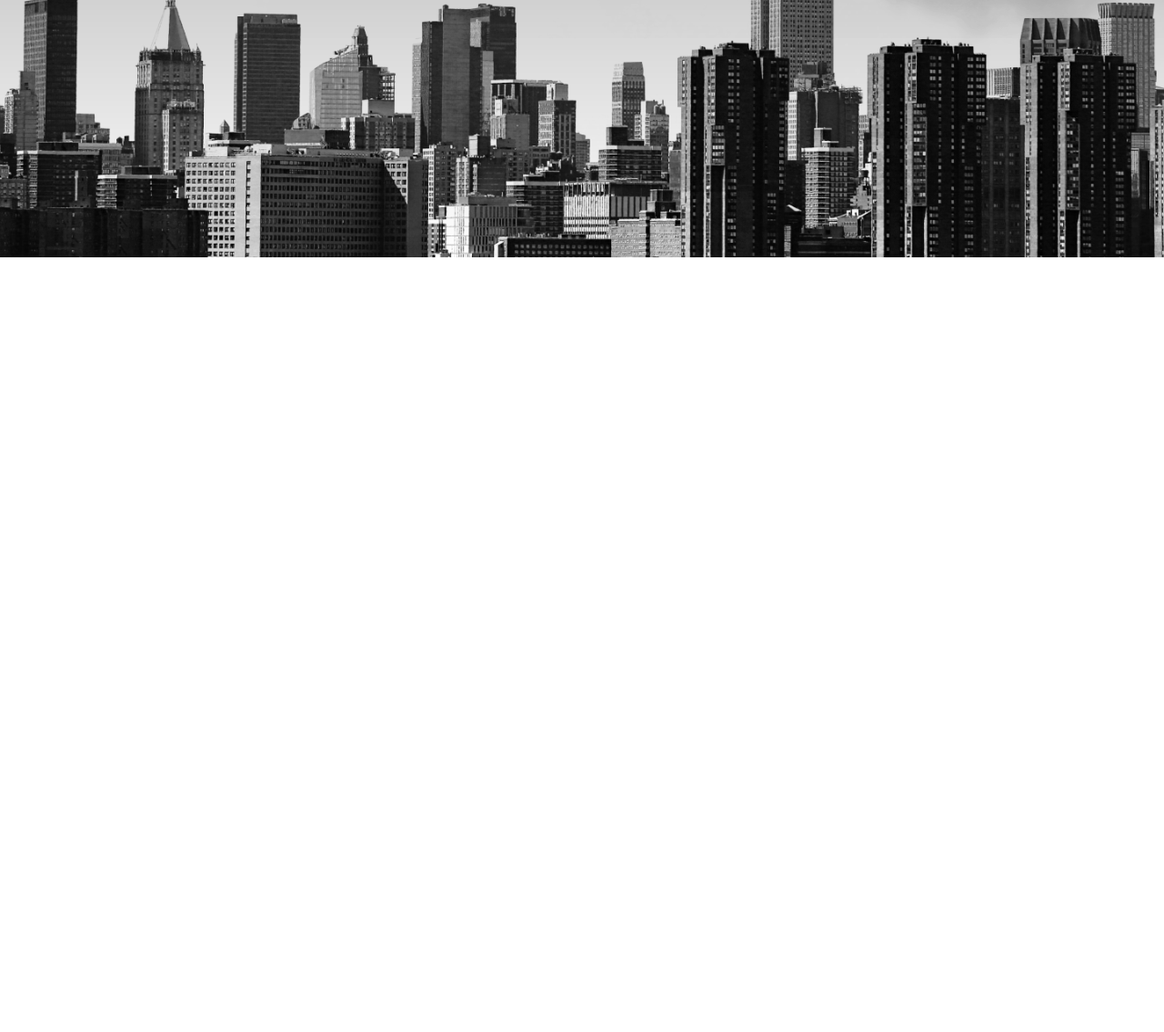
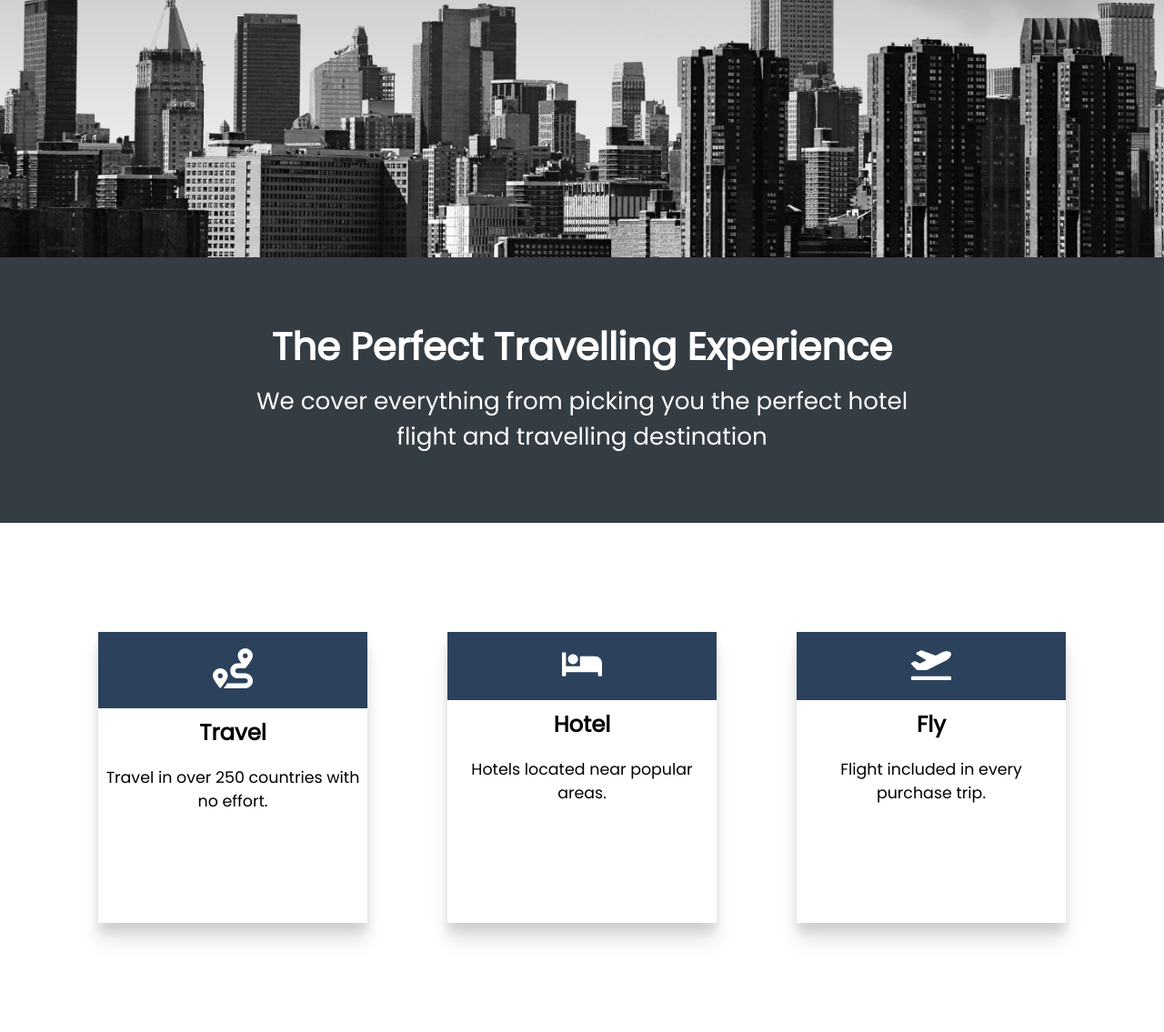
Before and after one commit to Ibnballo1/travel-website, a plain HTML site: page index.html in a window 1280 px wide. Shown: the part 1352-2487 px from the top of the page at 91% size. Before the commit the page ends 1635 px from the top, so only its background shows below. Drawn offline with Linux system fonts and the light colour scheme; a web font is replaced by a local one.

Commit message:
Add benefit section

```diff
--- a/index.html
+++ b/index.html
@@ -38,6 +38,36 @@
                 <img src="./img/cloud.png" class="moving-cloud-2 cloud" alt="Cloud">
             </header>
         </section>
+
+        <section class="benefits">
+            <header class="benefits-head">
+                <h2>The Perfect Travelling Experience</h2>
+                <h3>We cover everything from picking you the perfect hotel <br> flight and travelling destination</h3>
+            </header>
+            <div class="cards">
+                <div class="card">
+                    <div class="card-icon">
+                        <img src="./icons/route-solid.svg" alt="">
+                    </div>
+                    <h4>Travel</h4>
+                    <p>Travel in over 250 countries with no effort.</p>
+                </div>
+                <div class="card">
+                    <div class="card-icon">
+                        <img src="./icons/bed-solid.svg" alt="">
+                    </div>
+                    <h4>Hotel</h4>
+                    <p>Hotels located near popular areas.</p>
+                </div>
+                <div class="card">
+                    <div class="card-icon">
+                        <img src="./icons/plane-departure-solid.svg" alt="">
+                    </div>
+                    <h4>Fly</h4>
+                    <p>Flight included in every purchase trip.</p>
+                </div>
+            </div>
+        </section>
     </main>
 </body>
 
--- a/style.css
+++ b/style.css
@@ -168,6 +168,54 @@
     }
 }
 
+/* BENEFITS SECTION */
+.benefits-head {
+    background: #343c44;
+    padding: 3rem;
+    min-height: 30vh;
+    display: flex;
+    flex-direction: column;
+    justify-content: center;
+    align-items: center;
+    color: #fff;
+    text-align: center;
+}
+
+.benefits-head h3 {
+    padding: 1rem;
+}
+
+.cards {
+    width: 90%;
+    margin: auto;
+    display: flex;
+    min-height: 70vh;
+    align-items: center;
+    flex-wrap: wrap;
+}
+
+.card {
+    text-align: center;
+    flex: 1 1 25rem;
+    min-height: 40vh;
+    margin: 2rem 5rem;
+    box-shadow: 0 10px 10px rgba(0, 0, 0, 0.1), 0 20px 20px rgba(0, 0, 0, 0.1);
+}
+
+.cards img {
+    max-width: 15%;
+    margin: 2rem;
+}
+
+.card h4,
+.card p {
+    padding: 1rem;
+}
+
+.card-icon {
+    background-color: #2c425c;
+}
+
 /* Media Query */
 @media only screen and (max-width: 888px) {
     html {
```
